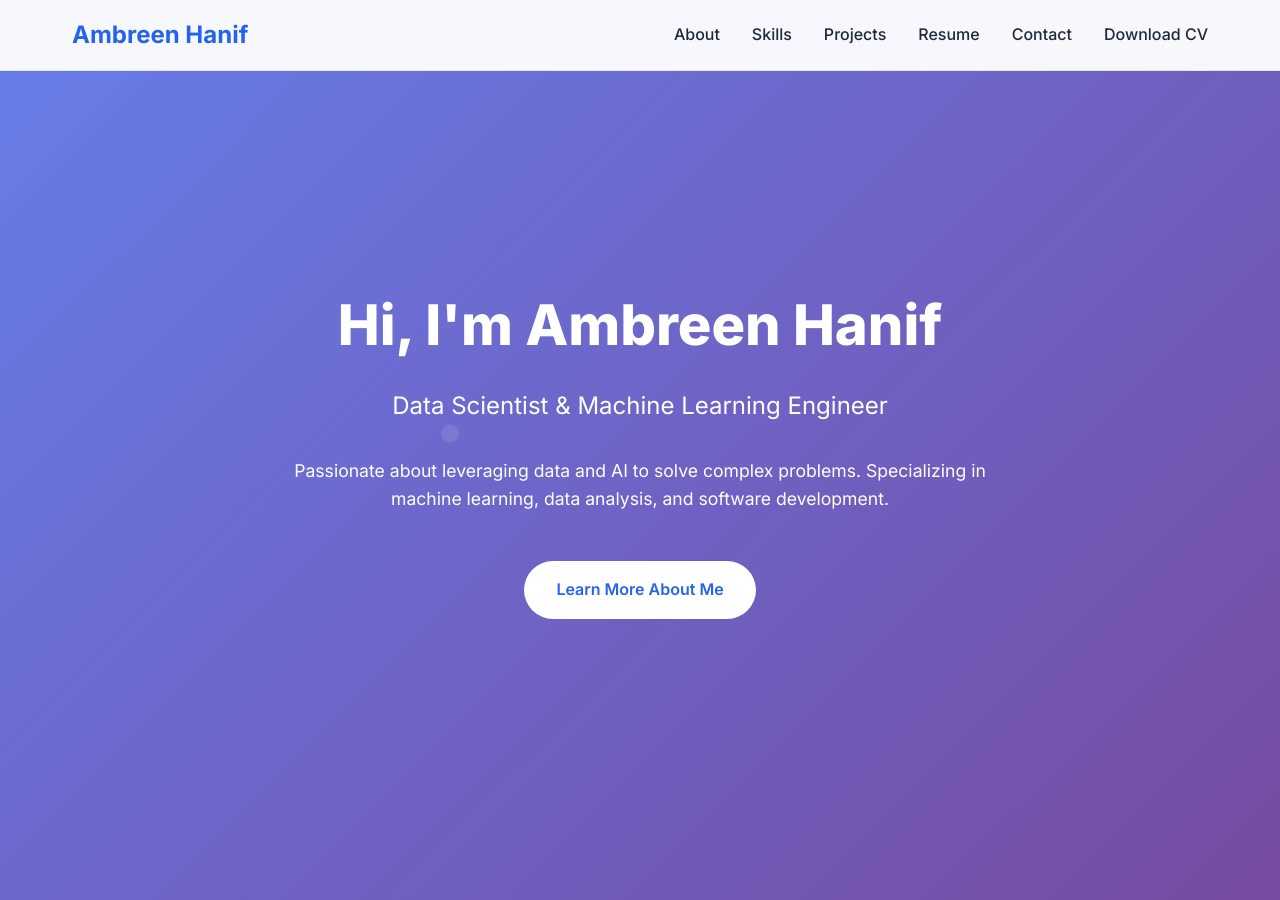
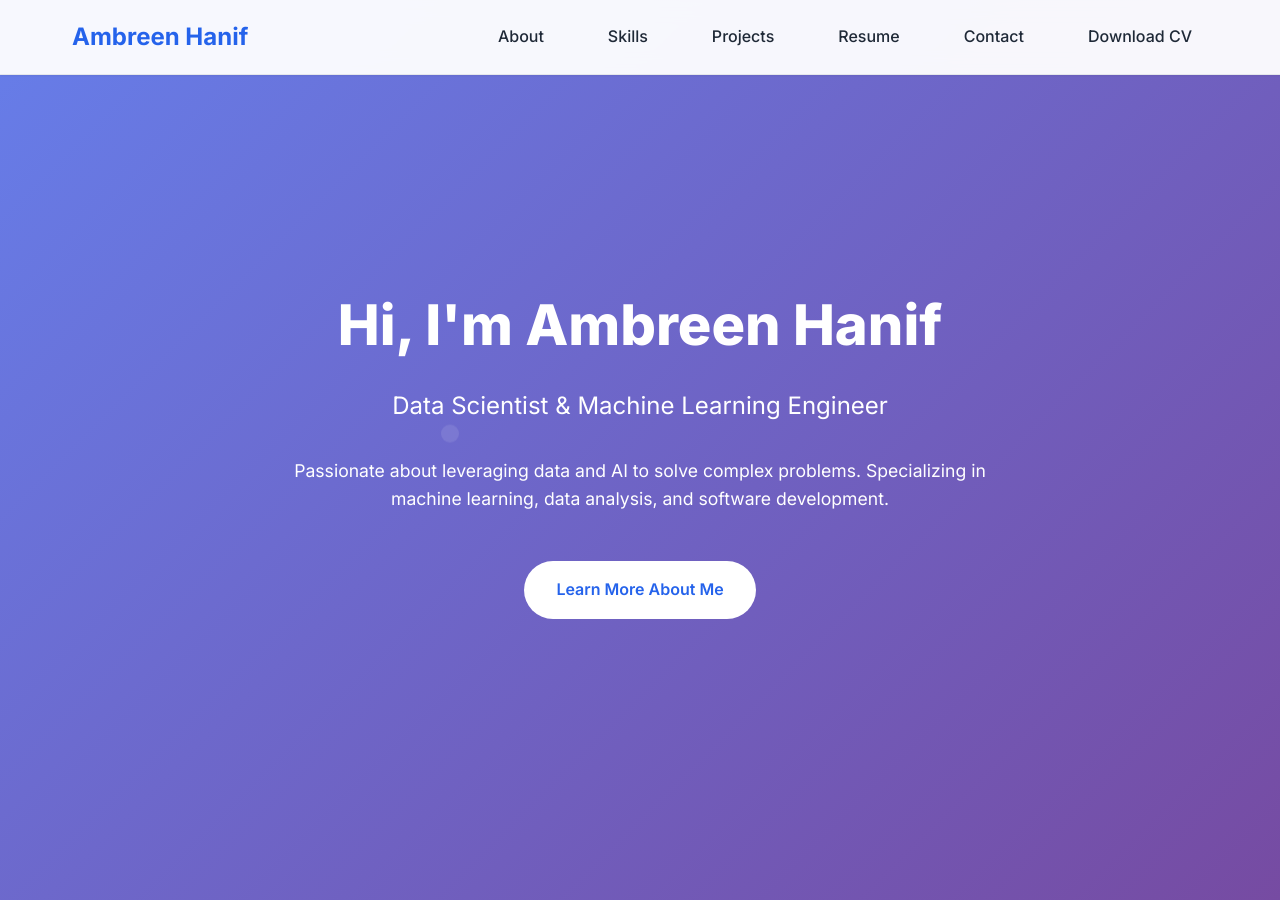
Before and after one commit to umberH/umberH.github.io, a Jekyll site: the page built from index.markdown, in a window 1280 px wide and 900 px high. Built offline with Jekyll 4.4.1, drawn with Linux system fonts in a browser that asks for light colours.

Commit message:
Fix header navigation bar styling and layout

```diff
--- a/_includes/header.html
+++ b/_includes/header.html
@@ -1,6 +1,8 @@
 <header class="site-header">
   <div class="header-container">
-    <a class="site-title" rel="author" href="{{ "/" | relative_url }}">{{ site.title | escape }}</a>
+    <div class="header-left">
+      <a class="site-title" rel="author" href="{{ "/" | relative_url }}">{{ site.title | escape }}</a>
+    </div>
 
     <div class="mobile-menu-toggle" id="mobile-menu-toggle">
       <span></span>
--- a/assets/css/style.css
+++ b/assets/css/style.css
@@ -36,9 +36,11 @@ body {
   border-bottom: 1px solid var(--border-color);
   position: fixed;
   top: 0;
+  left: 0;
   width: 100%;
   z-index: 1000;
   transition: all 0.3s ease;
+  box-shadow: var(--shadow-sm);
 }
 
 .site-header.scrolled {
@@ -51,6 +53,11 @@ body {
   padding: 1rem 2rem;
   display: flex;
   justify-content: space-between;
+  align-items: center;
+}
+
+.header-left {
+  display: flex;
   align-items: center;
 }
 
@@ -75,6 +82,13 @@ body {
   display: flex;
   gap: 2rem;
   list-style: none;
+  margin: 0;
+  padding: 0;
+}
+
+.trigger li {
+  margin: 0;
+  padding: 0;
 }
 
 .page-link {
@@ -83,7 +97,9 @@ body {
   font-weight: 500;
   transition: all 0.3s ease;
   position: relative;
-  padding: 0.5rem 0;
+  padding: 0.5rem 1rem;
+  display: block;
+  border-radius: 4px;
 }
 
 .page-link::after {
@@ -103,6 +119,7 @@ body {
 
 .page-link:hover {
   color: var(--primary-color);
+  background-color: rgba(37, 99, 235, 0.1);
 }
 
 /* Hero Section */
@@ -176,7 +193,8 @@ body {
 
 /* Main Content */
 main {
-  margin-top: 80px;
+  margin-top: 0;
+  padding-top: 80px;
 }
 
 .container {
```
